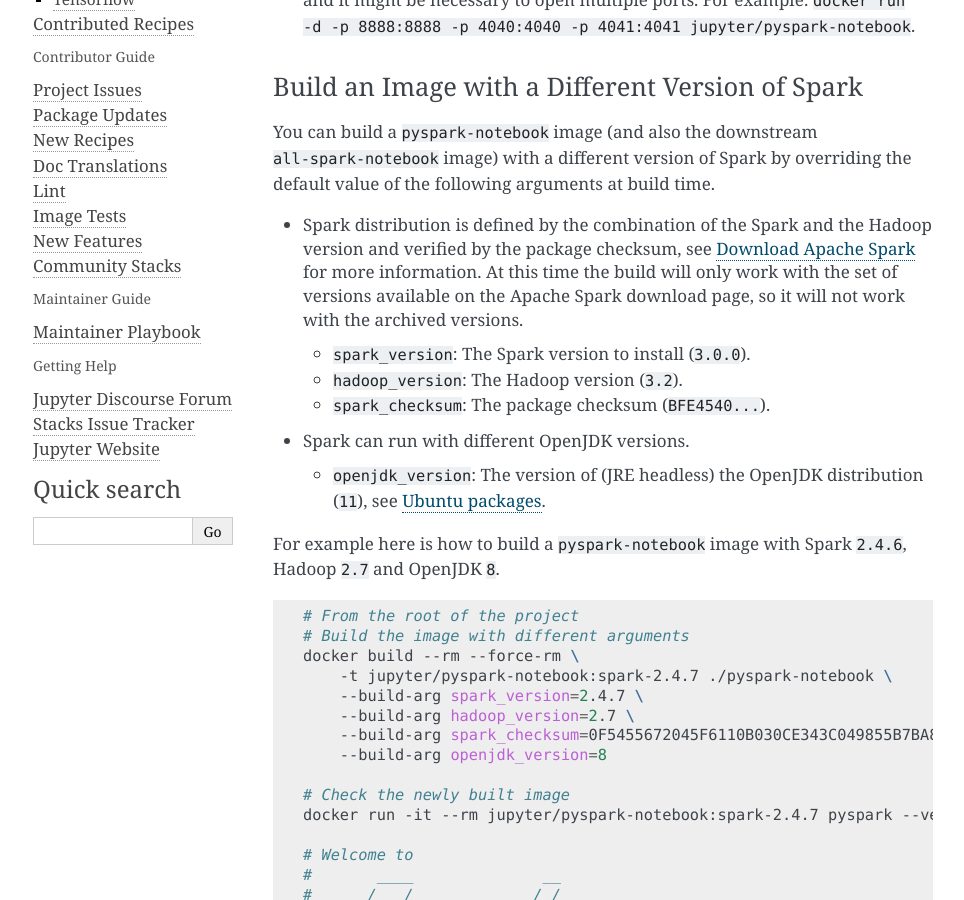
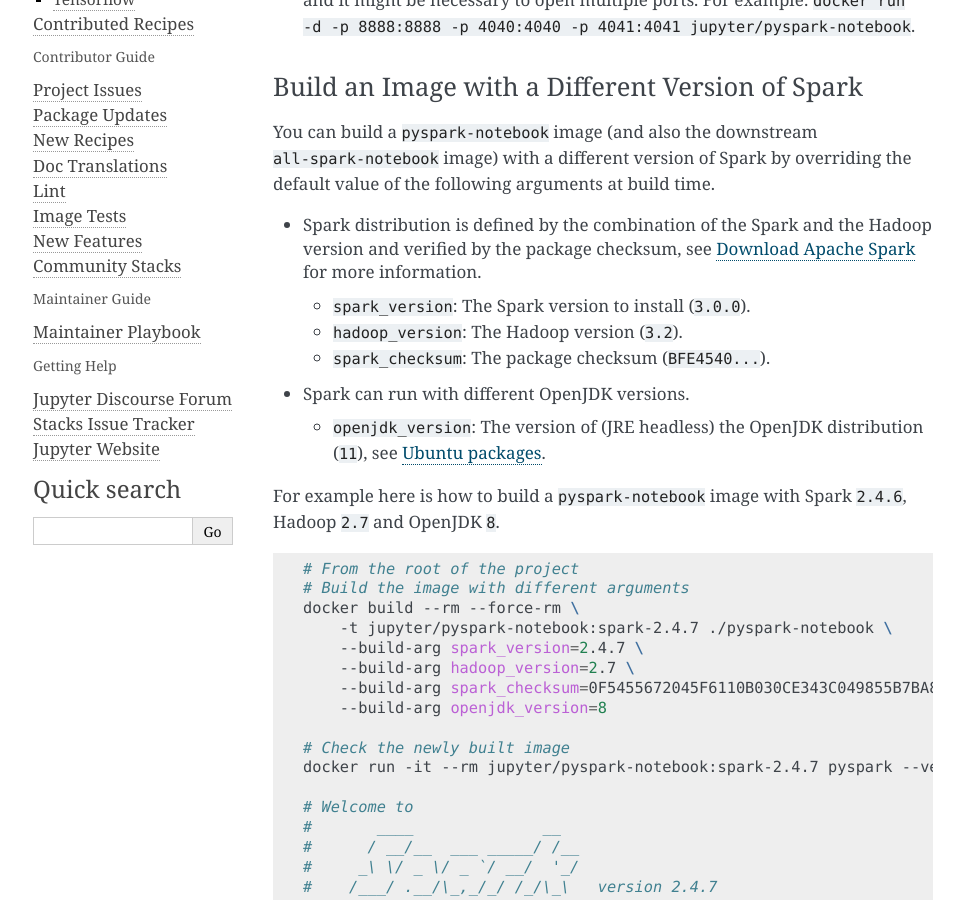
Before and after one commit to jupyter/docker-stacks, a Sphinx documentation site: the page built from docs/using/specifics.md, in a window 1280 px wide and 900 px high, scrolled down 463 px. Shown: the whole window, without its empty margins (147-1111 px from the left). Built offline with Sphinx 7.4.7, drawn with Linux system fonts in a browser that asks for light colours; pages that are not in the unit, such as notebooks, are missing from menus.

Commit message:
Install spark from archive.apache.org to be able to use old versions

```diff
--- a/docs/using/specifics.md
+++ b/docs/using/specifics.md
@@ -12,7 +12,7 @@
 
 You can build a `pyspark-notebook` image (and also the downstream `all-spark-notebook` image) with a different version of Spark by overriding the default value of the following arguments at build time.
 
-* Spark distribution is defined by the combination of the Spark and the Hadoop version and verified by the package checksum, see [Download Apache Spark](https://spark.apache.org/downloads.html) for more information. At this time the build will only work with the set of versions available on the Apache Spark download page, so it will not work with the archived versions.
+* Spark distribution is defined by the combination of the Spark and the Hadoop version and verified by the package checksum, see [Download Apache Spark](https://spark.apache.org/downloads.html) for more information.
   * `spark_version`: The Spark version to install (`3.0.0`).
   * `hadoop_version`: The Hadoop version (`3.2`).
   * `spark_checksum`: The package checksum (`BFE4540...`).
```
Also changed, not shown: 1 other file.
